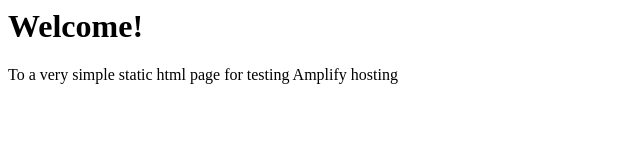
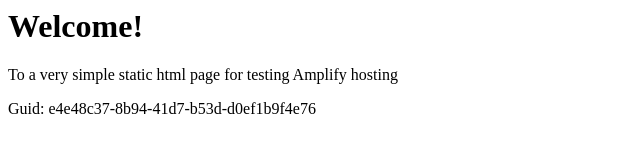
Before and after one commit to aws-aemilia-lhr/Github-PR-Commit-Integration-Test-DoNotTouch-GitHubAutoBuildPrPreviewCanaryTest-v1-prod-eu-west-2, a website: page src/index.html in a window 1280 px wide. Shown: the whole page, without its empty margins (0-640 px from the left). Drawn offline with Linux system fonts and the light colour scheme.

Commit message:
commit from integ tests

```diff
--- a/src/index.html
+++ b/src/index.html
@@ -1,3 +1,5 @@
+
+
 <html lang="en">
 
 <head>
@@ -10,6 +12,6 @@
 <body>
     <h1>Welcome!</h1>
     <p>To a very simple static html page for testing Amplify hosting</p>
-</body>
+    <p>Guid: e4e48c37-8b94-41d7-b53d-d0ef1b9f4e76</p></body>
 
 </html>
```
